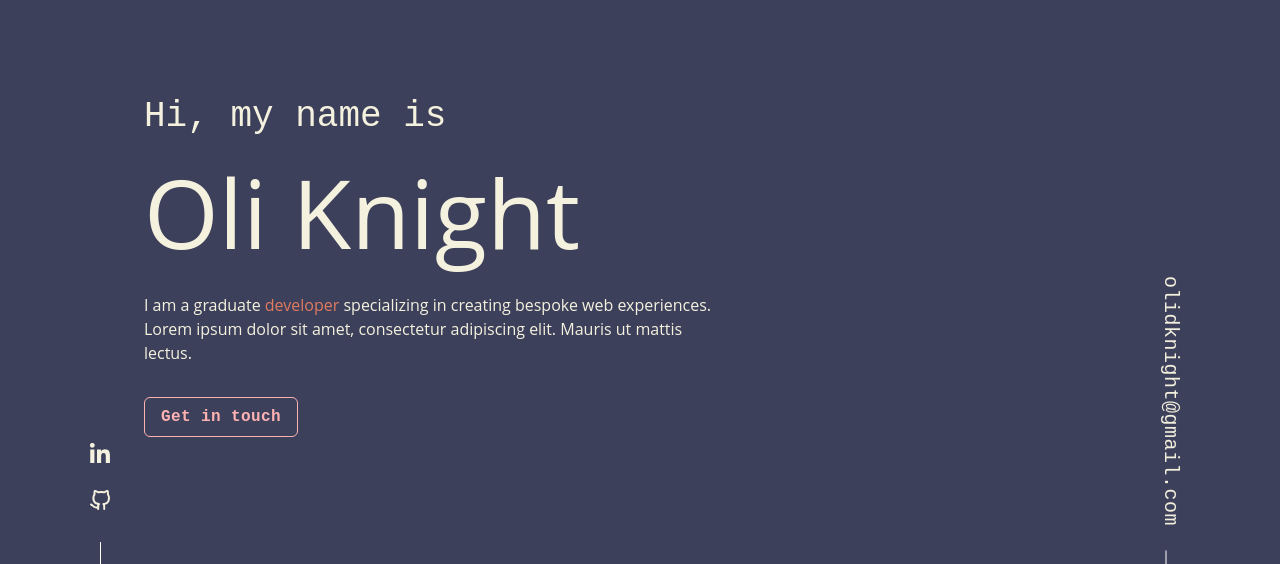
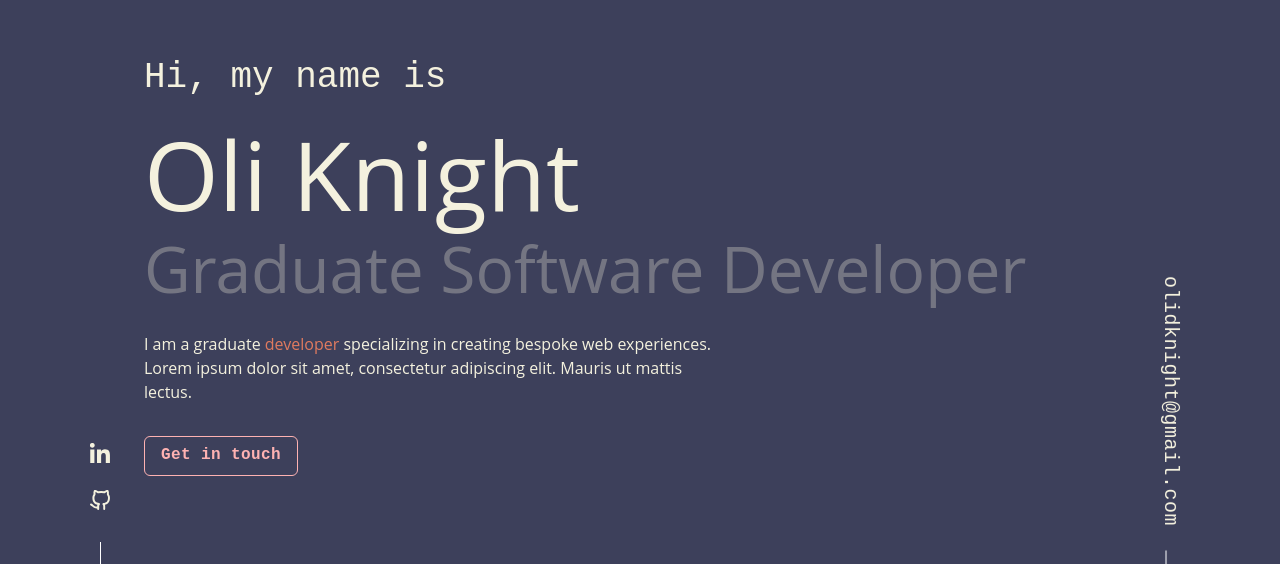
Before and after one commit to oliknight1/portfolio, a Next.js app in the folder client/: page / in a window 1280 px wide. Shown: the part 134-698 px from the top of the page. Built offline with nearby package versions, Linux system fonts and the light colour scheme; no server answers.

Commit message:
Add subheading to header component

```diff
--- a/client/components/Header.tsx
+++ b/client/components/Header.tsx
@@ -9,7 +9,8 @@ const Header : FC = () => (
 	<Flex height="100vh" alignItems="center">
 		<div>
 			<Subheading mb={4}>Hi, my name is</Subheading>
-			<Heading as="h1" fontWeight="medium" fontSize="6rem" mb={6}>Oli Knight</Heading>
+			<Heading as="h1" fontWeight="medium" fontSize="6rem">Oli Knight</Heading>
+			<Heading as="h2" fontWeight="medium" fontSize="4rem" mb={6} opacity="0.3">Graduate Software Developer</Heading>
 			<Text maxW="xl" mb={8}>
 				I am a graduate <Text as="span" color="brand.red">developer </Text>
 				specializing in creating bespoke web experiences.
```
